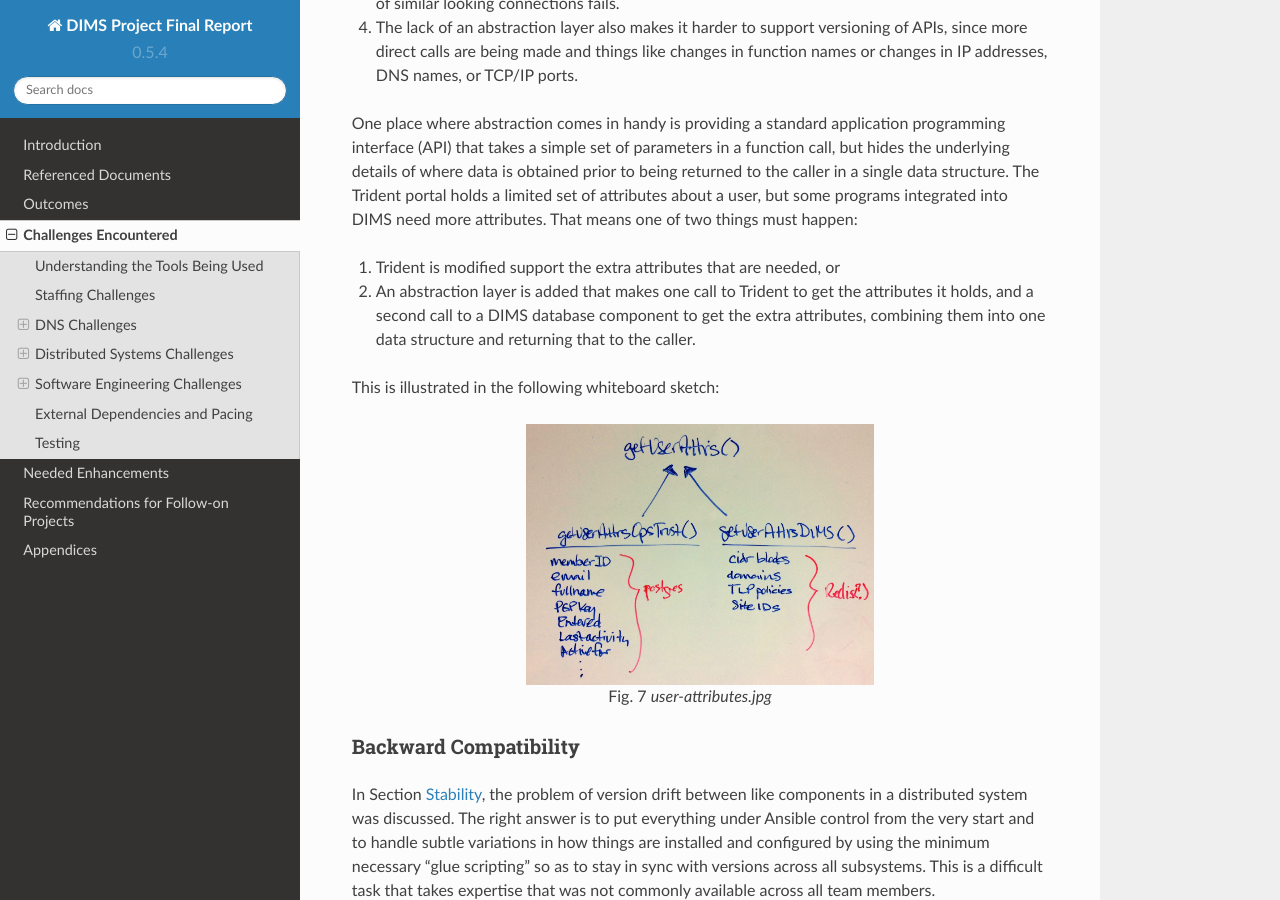
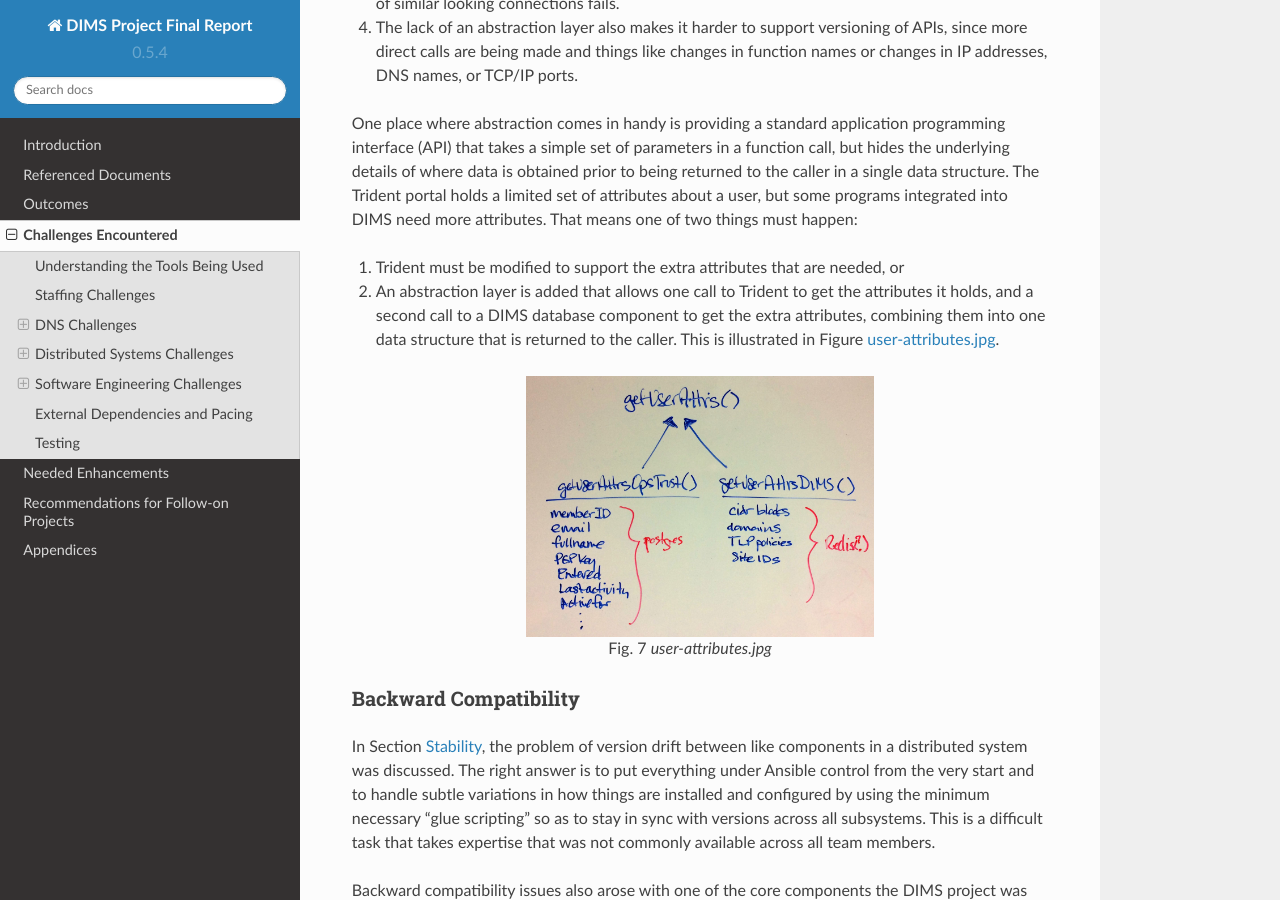
Before and after one commit to uw-dims/dims-finalreport, a Sphinx documentation site: the page built from docs/source/challenges.rst, in a window 1280 px wide and 900 px high, scrolled down 8606 px. Built offline with Sphinx 7.4.7 and the Read the Docs theme 2.0.0, drawn with Linux system fonts in a browser that asks for light colours; pages that are not in the unit, such as notebooks, are missing from menus; some of the changed text lies outside the part shown.

Commit message:
Clean up text

```diff
--- a/docs/source/challenges.rst
+++ b/docs/source/challenges.rst
@@ -470,14 +470,13 @@ returned to the caller in a single data structure. The Trident portal holds a
 limited set of attributes about a user, but some programs integrated into DIMS
 need more attributes. That means one of two things must happen:
 
-#. Trident is modified support the extra attributes that are needed, or
+#. Trident must be modified to support the extra attributes that are needed, or
 
-#. An abstraction layer is added that makes one call to Trident to
+#. An abstraction layer is added that allows one call to Trident to
    get the attributes it holds, and a second call to a DIMS database
    component to get the extra attributes, combining them into one
-   data structure and returning that to the caller.
-
-This is illustrated in the following whiteboard sketch:
+   data structure that is returned to the caller.  This is illustrated in
+   Figure :ref:`figUserAttributes`.
 
 .. _figUserAttributes:
 
```
Also changed, not shown: other parts of docs/source/challenges.rst (+1 -1 lines).
